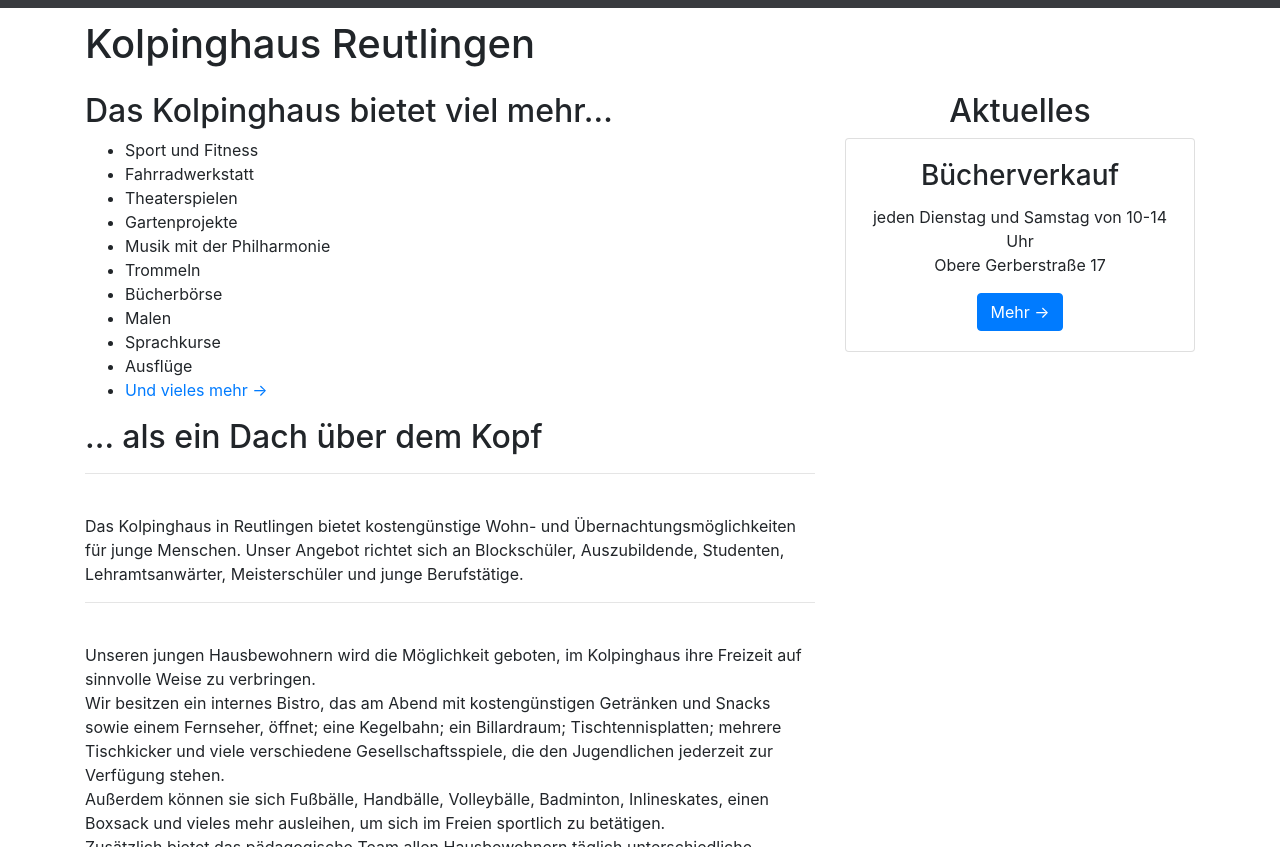
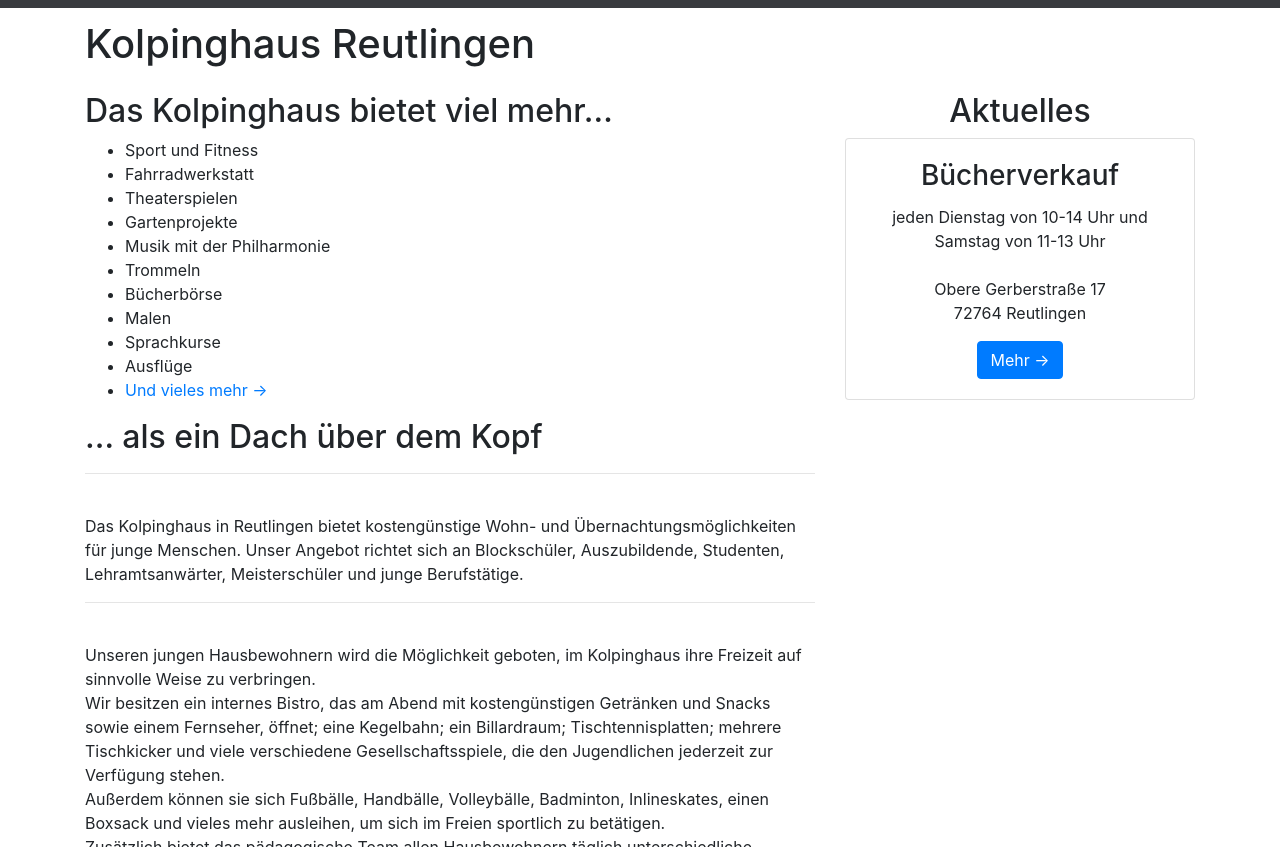
Before and after one commit to kolpinghaus-reutlingen/kolpinghaus-reutlingen.de, a Jekyll site: the page built from index.md, in a window 1280 px wide and 900 px high, scrolled down 592 px, cut to the strip 53-900 px from the top of the window. Built offline with Jekyll 4.4.1, drawn with Linux system fonts in a browser that asks for light colours; nearby versions of some CDN libraries; comment, search, counter and statistics services are not loaded.

Commit message:
fix time slots

```diff
--- a/aktuelles.html
+++ b/aktuelles.html
@@ -116,8 +116,11 @@
     <div>
       <h3 class="card-title">Bücherverkauf</h3>
       <p class="card-text">
-        jeden Dienstag und Samstag von 10-14 Uhr <br />
-        Obere Gerberstraße 17
+        jeden Dienstag von 10-14 Uhr und<br>
+        Samstag von 11-13 Uhr<br>
+        <br>
+        Obere Gerberstraße 17<br>
+        72764 Reutlingen
       </p>
       <a
         href="{% include img-link id='buecherverkauf-in-reutlingen' folder='pdf' %}"
```
Also changed, not shown: _projekte/buechermarkt.md (+18 -2 lines).
